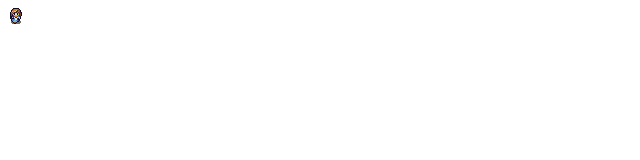
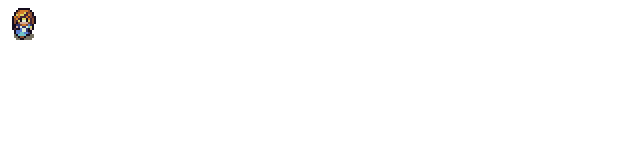
Before and after one commit to Cypher1/13k_lost, a website: page public/index.html in a window 1280 px wide. Shown: the full height of the page, 0-640 px from the left. Drawn offline with nearby package versions, Linux system fonts and the light colour scheme.

Commit message:
:construction: moved client only js stuff to client folder, made little girl walk around and animate, fixed prod build (minification is crap/buggy, need a better one that uglifies more)

```diff
--- a/client_files.txt
+++ b/client_files.txt
@@ -1,2 +1,6 @@
 public/shared.js
-public/client.js
+public/client/globals.js
+public/client/Sprite.js
+public/client/Player.js
+public/client/client.js
+public/client/keyboardEvents.js
--- a/public/client.js
+++ /dev/null
@@ -1,49 +0,0 @@
-'use strict';
-
-(function() {
-  let socket, //Socket.IO client
-    canvas = document.getElementById('cvs'),
-    player,
-    IMAGES = [ 'player.png' ];
-
-  $context = canvas.getContext('2d');
-  $context.imageSmoothingEnabled = false;
-
-  /**
-   * Load all the required images / sprites
-   * @param {Function} [callback] when the last image is loaded.
-   */
-  function loadImages(callback) {
-    let numImages = IMAGES.length,
-      result = {},
-      onload = () => !--numImages && callback(result);  // only call the callback when all images are loaded.
-
-    for (let name of IMAGES) {
-      result[name] = new Image();
-      result[name].src = 'img/'+name;
-      result[name].onload = onload;
-    }
-  }
-
-  function gameLoop() {
-    setTimeout(function() {
-      player.render();
-      window.requestAnimationFrame(gameLoop);
-    }, 200); // controlling the game speed / FPS
-  }
-
-  /**
-   * Client module init
-   */
-  function init(result) {
-    $images = result;
-    console.log($images);
-    // socket = io({upgrade: false, transports: ['websocket']});
-
-    player = new Sprite(SQUARE_PIXEL_SIZE, SQUARE_PIXEL_SIZE, $images['player.png'], 0, 0);
-    gameLoop();
-  }
-
-
-  loadImages(init);
-})();
--- /dev/null
+++ b/public/client/Player.js
@@ -0,0 +1,45 @@
+'use strict';
+
+class Player extends Sprite {
+  /**
+   * Constructor
+   * @param {Integer} [id] - id of the player in the game
+   * @param {Integer} [width] - number of horizontal pixels that make up a sprite segment/tile
+   * @param {Integer} [height] - number of vertical pixels that make up a sprite segment/tile
+   * @param {Image} [image] - image object of the spritesheet
+   * @param {Number} [x] - x position to draw sprite on the canvas
+   * @param {Number} [y] - y position to draw sprite on the canvas
+   */
+  constructor(id, width, height, image, x, y) {
+    super(width, height, image, x, y);
+
+    this.id = id;
+    this.sx = 0;
+    this.sy = 0;
+  }
+
+  update() {
+    ++this.sx;
+
+    if ($keys[KEY_CODES.LEFT]) {
+      --this.x;
+      this.sy = 1;
+    } else if ($keys[KEY_CODES.UP]) {
+      --this.y;
+      this.sy = 3;
+    } else if ($keys[KEY_CODES.RIGHT]) {
+      ++this.x;
+      this.sy = 2;
+    } else if ($keys[KEY_CODES.DOWN]) {
+      ++this.y;
+      this.sy = 0;
+    } else {
+      --this.sx;
+    }
+    this.sx = this.sx % 3;
+  }
+  render() {
+    super.render(this.sx * SQUARE_PIXEL_SIZE, this.sy * SQUARE_PIXEL_SIZE);
+  }
+
+}
--- a/public/Sprite.js
+++ b/public/client/Sprite.js
@@ -19,23 +19,24 @@ class Sprite {
     });
   }
 
+
+
   /**
    * Draw the sprite on the main canvas
    * @param {Integer} [sx] - source x coordinate of the sprite segment to draw
    * @param {Integer} [sy] - source y coordinate of the sprite segment to draw
    */
   render(sx = 0, sy = 0) {
-    $context.clearRect(0, 0, this.width, this.height);
     $context.drawImage(
       this.image,
       sx,
       sy,
       this.width,
       this.height,
-      this.x,
-      this.y,
-      this.width,
-      this.height
+      this.x * SQUARE_PIXEL_SIZE / 2,
+      this.y * SQUARE_PIXEL_SIZE / 2,
+      this.width * SCALE,
+      this.height * SCALE
     );
   }
 }
--- /dev/null
+++ b/public/client/client.js
@@ -0,0 +1,58 @@
+'use strict'; // TODO: remove these when we finish dev.
+
+(function() {
+  let socket, //Socket.IO client
+    canvas = document.getElementById('cvs'),
+    IMAGES = ['player.png'];
+
+  $context = canvas.getContext('2d');
+  $context.imageSmoothingEnabled = false;
+
+  /**
+   * Load all the required images / sprites
+   * @param {Function} [callback] when the last image is loaded.
+   */
+  function loadImages(callback) {
+    let numImages = IMAGES.length,
+      result = {},
+      onload = () => !--numImages && callback(result); // only call the callback when all images are loaded.
+
+    for (let name of IMAGES) {
+      result[name] = new Image();
+      result[name].src = 'img/' + name;
+      result[name].onload = onload;
+    }
+  }
+
+  var now,
+    last = Date.now();
+
+  function frame() {
+    now = Date.now();
+    if (now - last >= 50) {
+      update();
+      last = now;
+    }
+    render();
+    requestAnimationFrame(frame);
+  }
+
+  function update() {
+    $context.clearRect(0, 0, canvas.width, canvas.height);
+    $player.update();
+  }
+
+  function render() {
+    $player.render();
+  }
+
+  function init(result) {
+    $images = result;
+    // socket = io({upgrade: false, transports: ['websocket']});
+
+    $player = new Player(0, SQUARE_PIXEL_SIZE, SQUARE_PIXEL_SIZE, $images['player.png'], 0, 0);
+    requestAnimationFrame(frame);
+  }
+
+  loadImages(init);
+})();
--- /dev/null
+++ b/public/client/globals.js
@@ -0,0 +1,14 @@
+'use strict';
+
+var $context,
+  $images,
+  $player,
+  $keys = {},
+  SQUARE_PIXEL_SIZE = 16,
+  SCALE = 2,
+  KEY_CODES = {
+    LEFT: 37,
+    UP: 38,
+    RIGHT: 39,
+    DOWN: 40
+  };
--- /dev/null
+++ b/public/client/keyboardEvents.js
@@ -0,0 +1,8 @@
+(function() {
+  function onkey(keyCode, pressed) {
+    $keys[keyCode] = pressed;
+  }
+  // fix when window loses focus before key is up
+  document.addEventListener('keydown', event => onkey(event.keyCode, true), false);
+  document.addEventListener('keyup', event => onkey(event.keyCode, false), false);
+})();
--- a/public/globals.js
+++ /dev/null
@@ -1,5 +0,0 @@
-'use strict';
-
-var $context,
-  $images,
-  SQUARE_PIXEL_SIZE = 16;
--- a/public/index.html
+++ b/public/index.html
@@ -1,17 +1,23 @@
 <!DOCTYPE html>
 <html lang="en">
+
 <head>
-<title>Lost</title>
-<meta charset="UTF-8">
+  <title>Lost</title>
+  <meta charset="UTF-8">
 </head>
+
 <body>
-<canvas id="cvs"></canvas>
+  <canvas width="640" height="640" id="cvs"></canvas>
 
-<script src="/socket.io/socket.io.js"></script>
-<script src="/globals.js"></script>
-<script src="/shared.js"></script>
-<script src="/Sprite.js"></script>
-<script src="/client.js"></script>
+  <script src="/socket.io/socket.io.js"></script>
+  <!-- DEV START -->
+  <script src="/shared.js"></script>
+  <script src="/client/globals.js"></script>
+  <script src="/client/Sprite.js"></script>
+  <script src="/client/Player.js"></script>
+  <script src="/client/client.js"></script>
+  <script src="/client/keyboardEvents.js"></script>
+  <!-- DEV END -->
+</body>
 
-</body>
 </html>
--- a/public/shared.js
+++ b/public/shared.js
@@ -3,7 +3,7 @@
  * Shared code between the client and server
  */
 
-var GUESS_NO = 0,
+const GUESS_NO = 0,
   GUESS_ROCK = 1,
   GUESS_PAPER = 2,
   GUESS_SCISSORS = 3;
```
Also changed, not shown: package.json (+4 -3 lines).
